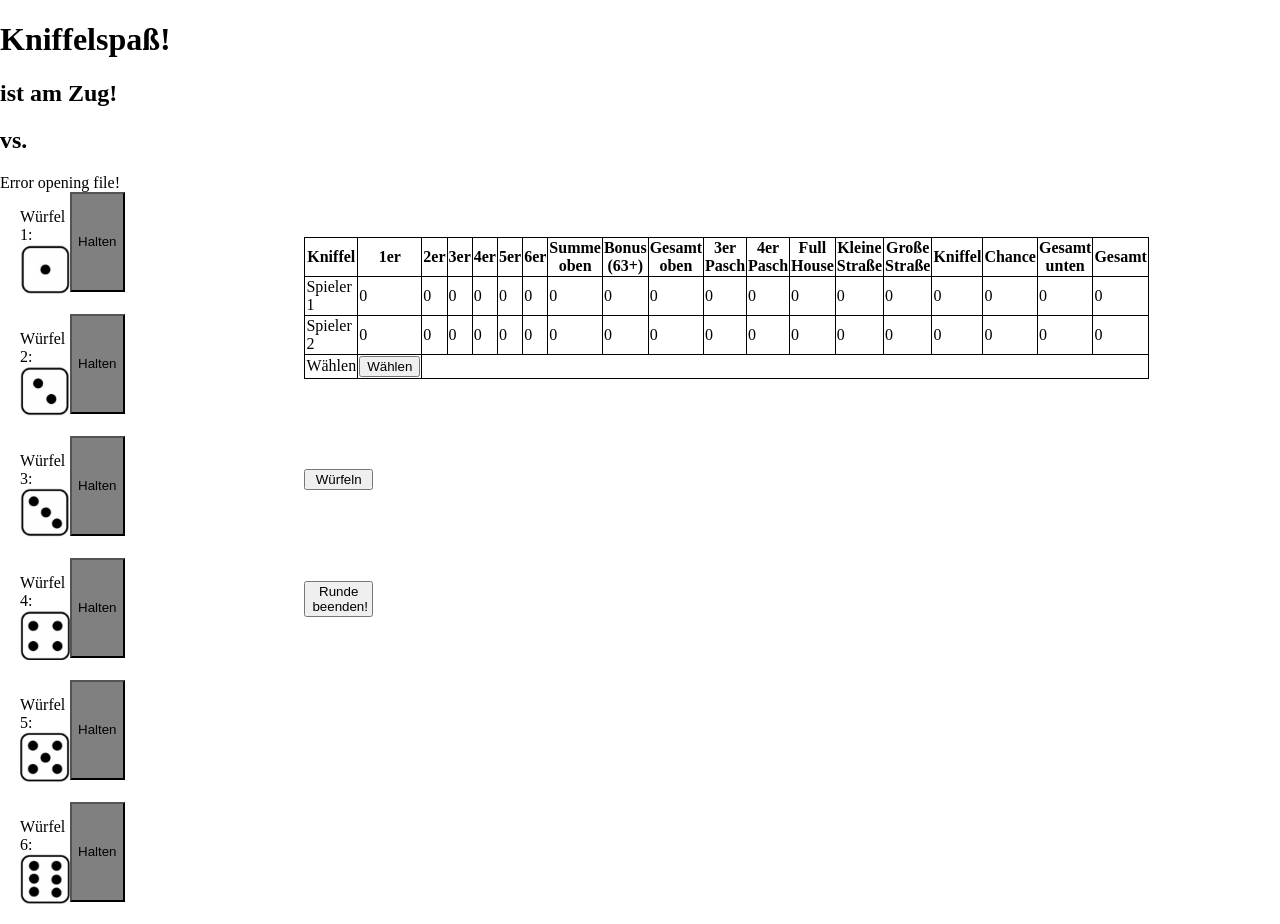
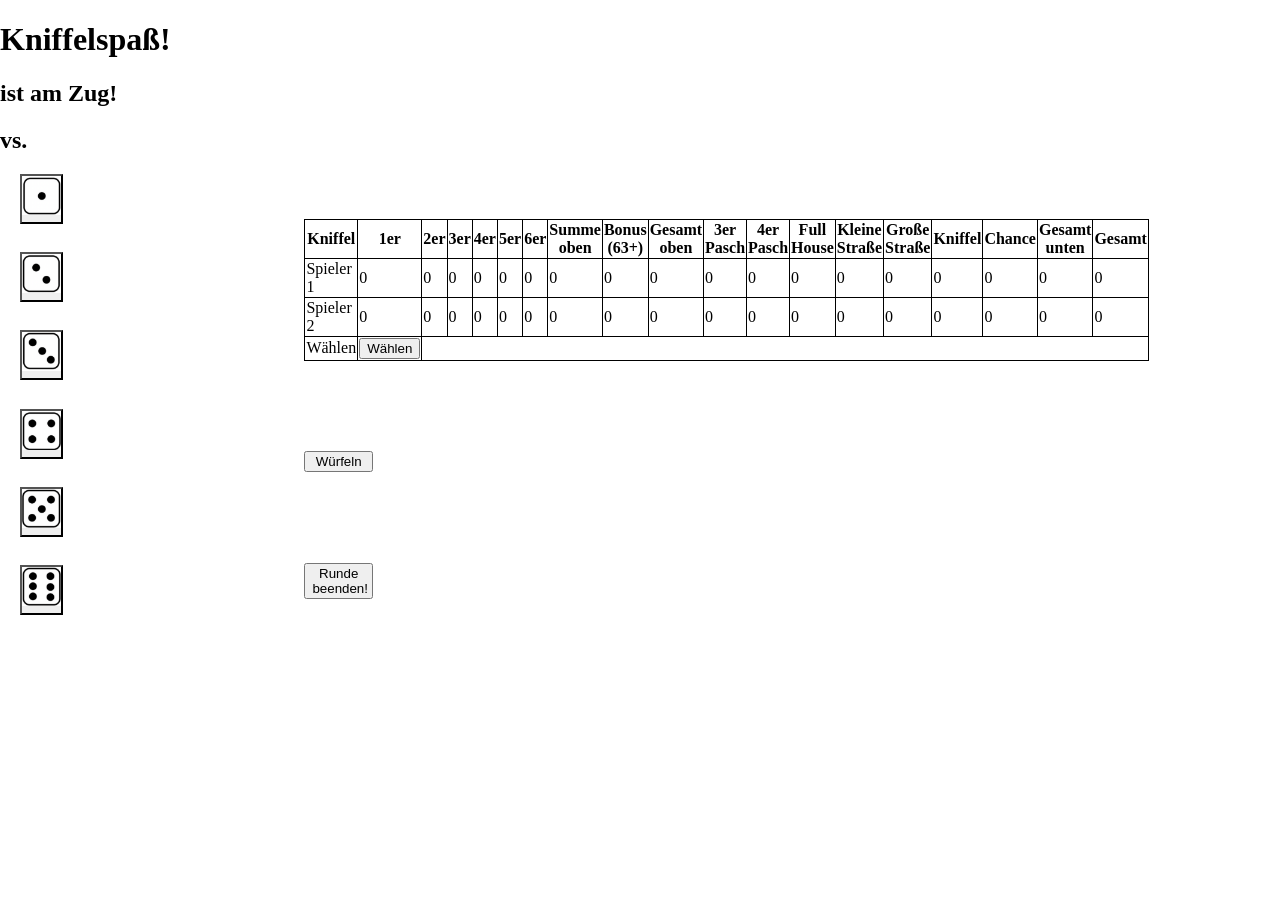
Before and after one commit to HackerHenri/Kniffel, a PHP site: page /game.php in a window 1280 px wide. After the commit the page ends 615 px from the top, so only its background shows below. Run offline with PHP 8.4, Linux system fonts and the light colour scheme; data that the repository does not hold is empty.

Commit message:
changed dice field, removed sql calls

```diff
--- a/game.php
+++ b/game.php
@@ -15,22 +15,22 @@
             background-size: contain;
         }
         #dice1 {
-            background-image: url("dice1.png");
+            background-image: url("images/dice1.png");
         }
         #dice2 {
-            background-image: url("dice2.png");
+            background-image: url("images/dice2.png");
         }
         #dice3 {
-            background-image: url("dice3.png");
+            background-image: url("images/dice3.png");
         }
         #dice4 {
-            background-image: url("dice4.png");
+            background-image: url("images/dice4.png");
         }
         #dice5 {
-            background-image: url("dice5.png");
+            background-image: url("images/dice5.png");
         }
         #dice6 {
-            background-image: url("dice6.png");
+            background-image: url("images/dice6.png");
         }
         table, th, tr, td {
           border: 1px solid black;
@@ -49,19 +49,19 @@
     $username = "root";
     $password = "";
     // Create connection
-    $conn = mysqli_connect($servername, $username, $password, "kniffel");
+    // $conn = mysqli_connect($servername, $username, $password, "kniffel");
 
     // Check connection
-    if ($conn->connect_error) {
-    die("Connection failed: " . $conn->connect_error);
-    }
-    $sql = "INSERT INTO `kniffel`.`Meta` (`Spieler1`, `Spieler2`) VALUES ('x', 'y');";
-    $result = mysqli_query($conn, $sql);
-    if ($result) {
-    } else {
-        echo "Error: " . $sql . "<br>" . mysqli_error($conn);
-        }
-    $conn->close();
+    // if ($conn->connect_error) {
+    // die("Connection failed: " . $conn->connect_error);
+    // }
+    // $sql = "INSERT INTO `kniffel`.`Meta` (`Spieler1`, `Spieler2`) VALUES ('x', 'y');";
+    // $result = mysqli_query($conn, $sql);
+    // if ($result) {
+    // } else {
+    //     echo "Error: " . $sql . "<br>" . mysqli_error($conn);
+    //     }
+    // $conn->close();
 
     ?>
 
@@ -76,20 +76,8 @@
         echo "<h2 id='player'>$active_player ist am Zug!</h2>";
         echo "<h2>$spieler1 vs. $spieler2</h2>";
     ?>
-    <?php
-        $timestamp = time();
-        $datum = date("d.m.Y - H:i", $timestamp);
-    ?>
-    <?php
-            $f = fopen("/Applications/XAMPP/xamppfiles/htdocs/log.txt", "a");
-            if ($f) {
-                fwrite($f, "[$datum] $active_player ist am Zug! \n");
-                fclose($f);
-            }
-            else {
-                echo "Error opening file!";
-            }
-    ?>
+
+
     <?php
         $score1 = array(
             0 => 0,
@@ -137,33 +125,27 @@
         <main id="boxes" style="display: flex; flex-direction: row;">
         <div style="display: flex; flex-direction: column;">
             <div id="dice1_box" style="display: flex; flex-direction: row;">
-                <p>Würfel 1: <span class="dice" id="dice1"></span></p>
-                <button class="holdButton" id="holdButton1" style="width:1000px;heigth:25px;" onclick="holdDice(0)">Halten</button>
+                <button class="dice" id="dice1" onclick="holdDice(0)"></button>
             </div>
 
             <div style="display: flex; flex-direction: row;">
-                <p>Würfel 2: <span class="dice" id="dice2"></span></p>
-                <button  class="holdButton" id="holdButton2"style="width:1000px;heigth:1000px;" onclick="holdDice(1)">Halten</button>
+                <button class="dice" id="dice2" onclick="holdDice(1)"></button>
             </div>
 
             <div style="display: flex; flex-direction: row;">
-                <p>Würfel 3: <span class="dice" id="dice3"></span></p>
-                <button  class="holdButton" id="holdButton3" style="width:1000px;heigth:1000px;" onclick="holdDice(2)">Halten</button>
+                <button class="dice" id="dice3" onclick="holdDice(2)"></button>
             </div>
 
             <div style="display: flex; flex-direction: row;">
-                <p>Würfel 4: <span class="dice" id="dice4"></span></p>
-                <button  class="holdButton" id="holdButton4" style="width:1000px;heigth:1000px;" onclick="holdDice(3)">Halten</button>
+                <button class="dice" id="dice4" onclick="holdDice(3)"></button>
             </div>
 
             <div  style="display: flex; flex-direction: row;">
-                <p>Würfel 5: <span class="dice" id="dice5"></span></p>
-                <button  class="holdButton" id="holdButton5" style="width:1000px;heigth:1000px;" onclick="holdDice(4)">Halten</button>
+                <button class="dice" id="dice5" onclick="holdDice(4)"></button>
             </div>
 
             <div style="display: flex; flex-direction: row;">
-                <p>Würfel 6: <span class="dice" id="dice6"></span></p>
-                <button class="holdButton" id="holdButton6" style="width:1000px;heigth:1000px;" onclick="holdDice(5)">Halten</button>
+                <button class="dice" id="dice6" onclick="holdDice(5)"></button>
             </div>
         </div>
 
--- a/script.js
+++ b/script.js
@@ -8,7 +8,7 @@ function rollDices() {
       if (isdicelocked[i] == false) {
         var rnd = Math.floor(Math.random() * 6) + 1;
         diceScore[i] = rnd;
-        var rnd_str = "url('dice" + rnd.toString() + ".png')";
+        var rnd_str = "url('images/dice" + rnd.toString() + ".png')";
         document.getElementById("dice" + (i + 1)).style.backgroundImage = rnd_str;
       }
     }
@@ -29,14 +29,14 @@ function rollDices() {
   }
 
   function holdDice(buttonId){
-    button = document.getElementById("holdButton" + (buttonId + 1));
+    button = document.getElementById("dice" + (buttonId + 1));
     if (isdicelocked[buttonId] == false){
       isdicelocked[buttonId] = true;
-      document.getElementById("holdButton" + (buttonId + 1)).style.backgroundColor = "red";
+      document.getElementById("dice" + (buttonId + 1)).style.backgroundImage = "url('images/dice"+ diceScore[buttonId] + "_marked.png')";
     }
     else{
       isdicelocked[buttonId] = false;
-      document.getElementById("holdButton" + (buttonId + 1)).style.backgroundColor = "grey";
+      document.getElementById("dice" + (buttonId + 1)).style.backgroundImage = "url('images/dice"+ diceScore[buttonId] + ".png')";
     }
   }
 
```
Also changed, not shown: dice1.png (deleted), images/dice1.png (added), images/dice1_marked.png (added), images/dice2.png (renamed from dice2.png), images/dice2_marked.png (added), images/dice3.png (renamed from dice3.png), images/dice3_marked.png (added), images/dice4.png (renamed from dice4.png), images/dice4_marked.png (added), images/dice5.png (renamed from dice5.png), images/dice5_marked.png (added), images/dice6.png (renamed from dice6.png), images/dice6_marked.png (added).
